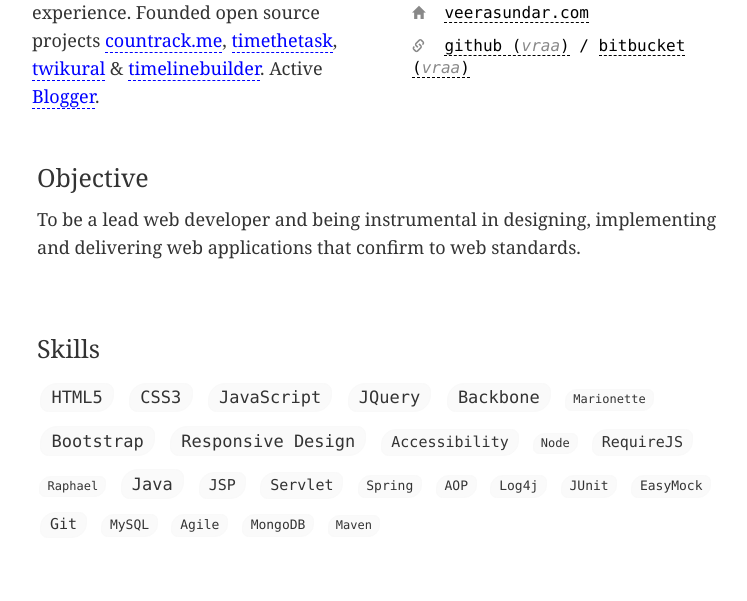
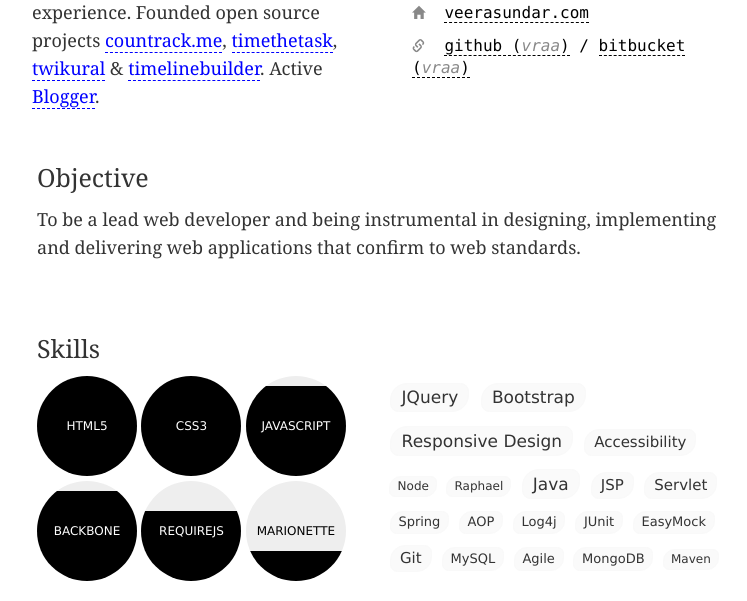
Before and after one commit to vraa/resume, a website: page index.html in a window 1280 px wide. Shown: the part 171-772 px from the top of the page, without its empty margins (253-1000 px from the left). Drawn offline with Linux system fonts and the light colour scheme.

Commit message:
Highlight important skills through visualization.

```diff
--- a/css/resume.css
+++ b/css/resume.css
@@ -123,6 +123,7 @@
 		margin-bottom: 1em;
 	}
 .technologies{
+	overflow: hidden;
 }
 	.technologies h2{
 	}
@@ -132,8 +133,15 @@
 		list-style: none;
 		margin: 0;
 		padding: 0;
-		font-family: Consolas, Verdana, sans-serif;
+		font-family: Verdana, sans-serif;
+		float: left;
 	}
+		.technologies ul.highlights{
+			width: 50%;
+		}
+		.technologies ul.normal{
+			width: 50%;
+		}
 		.technologies > article > ul > li{
 			display: block;
 			margin: .5em 0;
@@ -170,6 +178,76 @@
 				.skill[data-rating='1']{
 					font-size: 1.1rem;
 				}
+	.highlights .skill{
+		margin: 0;
+		padding: 0;
+		background: none;
+		border: none;
+		position: relative;
+		width: 100px;
+		height: 100px;
+	}
+	.pot{
+		display: block;
+		border-radius: 50%;
+		background-color: #eee;
+		width: 100px;
+		height: 100px;
+		position: absolute;
+		top: 0;
+		left: 0;
+	}
+		.pot em{
+			color: #fff;
+			font: 1.2rem Verdana;
+			z-index: 10;
+			position: absolute;
+			top: 50%;
+			left: 50%;
+			transform:translateX(-50%) translateY(-50%);
+			font-style: normal;
+			text-transform: uppercase;
+		}
+		.pot:after{
+			content: '';
+			display: block;
+			position: absolute;
+			width: 100px;
+			height: 100px;
+			top: 0;
+			left: 0;
+			border-radius: 50%;
+			background-color: #000;
+		}
+
+		.skill[data-rating='6'] .pot:after{
+			clip: rect(0px, 100px, 100px, 0px);
+		}
+		.skill[data-rating='5'] .pot:after{
+			clip: rect(10px, 100px, 100px, 0px);
+		}
+		.skill[data-rating='4'] .pot:after{
+			clip: rect(30px, 100px, 100px, 0px);
+		}
+		.skill[data-rating='3'] .pot:after{
+			clip: rect(60px, 100px, 100px, 0px);
+		}
+			.skill[data-rating='3'] .pot em{
+				color: #000;
+			}
+		.skill[data-rating='2'] .pot:after{
+			clip: rect(70px, 100px, 100px, 0px);
+		}
+			.skill[data-rating='2'] .pot em{
+				color: #000;
+			}
+		.skill[data-rating='1'] .pot:after{
+			clip: rect(90px, 100px, 100px, 0px);
+		}
+			.skill[data-rating='1'] .pot em{
+				color: #000;
+			}
+
 
 .experiences{
 	position: relative;
@@ -345,6 +423,7 @@
 			border-right: 1px solid #aaa;
 			border-radius: 5% 0 0 5%;
 		}
+
 .experience{
 
 }
@@ -385,6 +464,12 @@
 	.contact ul li i{
 		margin-right: 5px;
 	}
+	.technologies ul{
+		float: none;
+	}
+		.technologies ul.highlights, .technologies ul.normal{
+			width: 100%;
+		}
 
 	.timeline{
 		height: 650px;
--- a/index.html
+++ b/index.html
@@ -80,18 +80,21 @@
 						<section class='technologies row'>
 							<article class='col-xs-12'>
 								<h2><i class='icon-laptop'></i> Skills</h2>
-								<ul>
-									<li class='skill html5' data-rating="5">HTML5</li>
-									<li class='skill css3' data-rating="5">CSS3</li>
-									<li class='skill javascript' data-rating="5">JavaScript</li>
+								<ul class='highlights'>
+									<li class='skill html5' data-rating="6"><span class='pot'><em>HTML5</em></span></li>
+									<li class='skill css3' data-rating="6"><span class='pot'><em>CSS3</em></span></li>
+									<li class='skill javascript' data-rating="5"><span class='pot'><em>JavaScript</em></span></li>
+									<li class='skill backbone' data-rating="5"><span class='pot'><em>Backbone</em></span></li>
+									<li class='skill requirejs' data-rating="4"><span class='pot'><em>RequireJS</em></span></li>
+									<li class='skill marionette' data-rating="2"><span class='pot'><em>Marionette</em></span></li>
+								</ul>
+								<ul class='normal'>
+
 									<li class='skill jquery' data-rating="5">JQuery</li>
-									<li class='skill backbone' data-rating="5">Backbone</li>
-									<li class='skill backbone' data-rating="2">Marionette</li>
 									<li class='skill bootstrap' data-rating="5">Bootstrap</li>
 									<li class='skill responsive-design' data-rating="5">Responsive Design</li>
 									<li class='skill accessibility' data-rating="4">Accessibility</li>
 									<li class='skill node' data-rating="2">Node</li>
-									<li class='skill requirejs' data-rating="4">RequireJS</li>
 									<li class='skill raphael' data-rating="2">Raphael</li>
 									<li class='skill java' data-rating="5">Java</li>
 									<li class='skill jsp' data-rating="4">JSP</li>
```
